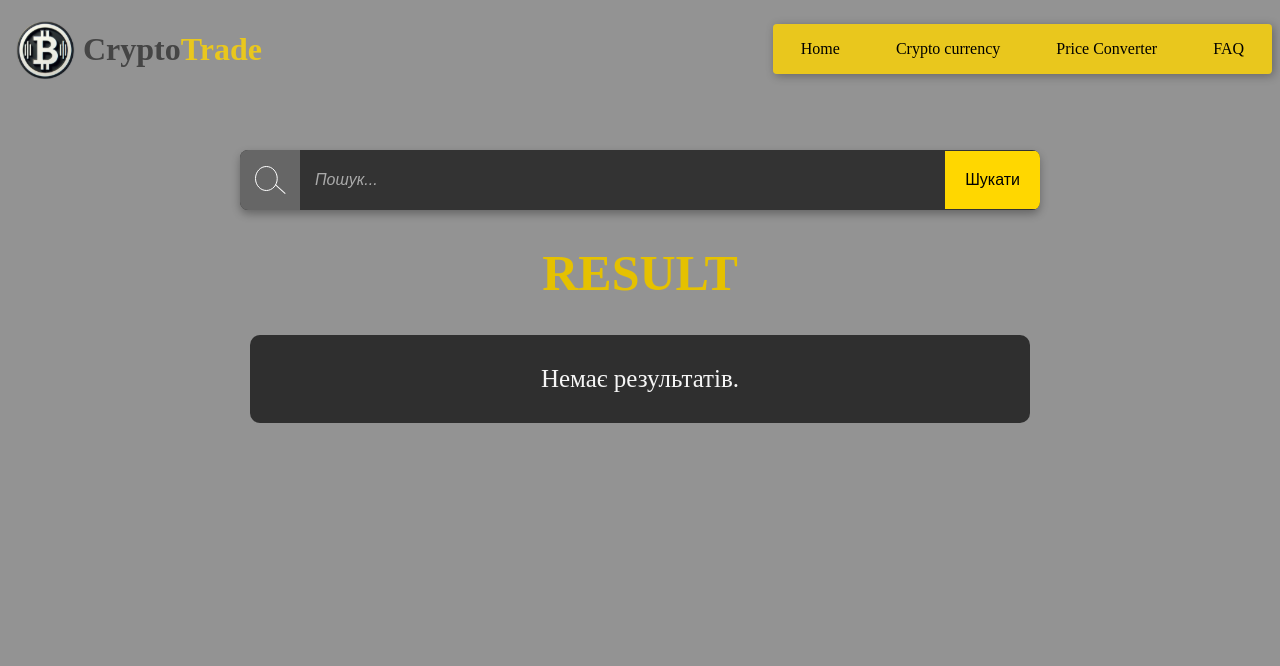
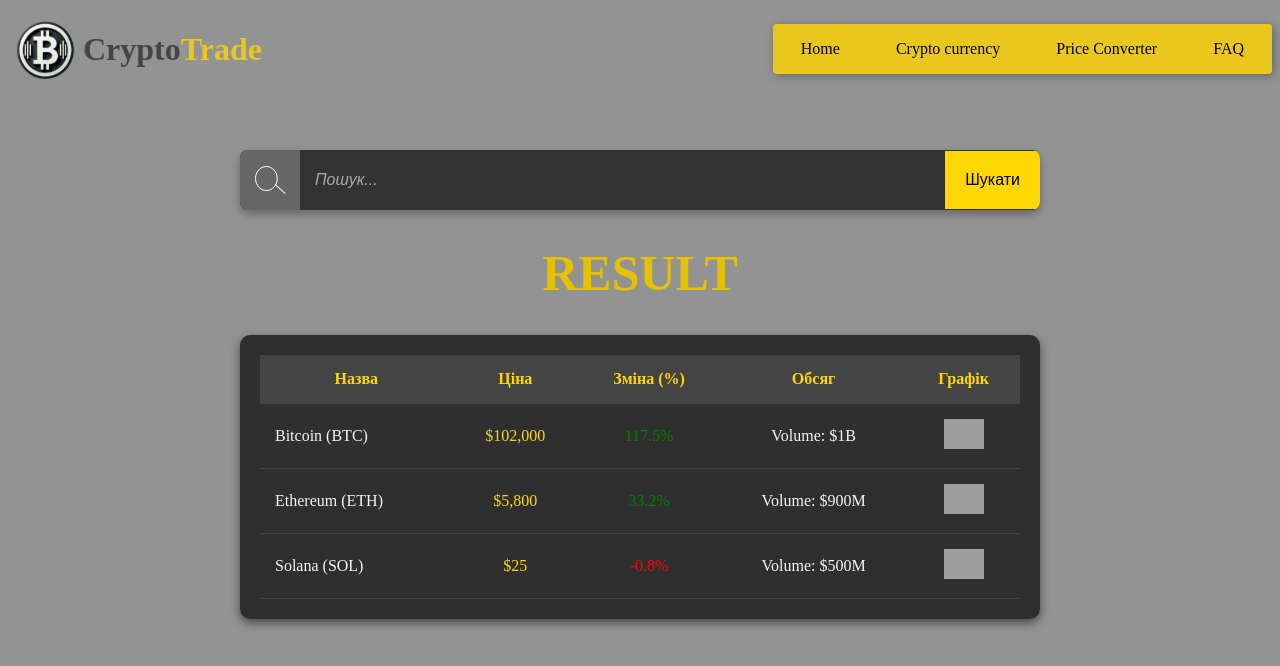
Before and after one commit to xxex1/Course_work_Group1_MIT21, a Vue app: page /crypto-currency in a window 1280 px wide. Shown: the top 666 px of the page. Built offline with nearby package versions, Linux system fonts and the light colour scheme; grey boxes are pictures that could not be loaded.

Commit message:
replacing of result-box to crypto-table

```diff
--- a/src/components/CurrencyPage.vue
+++ b/src/components/CurrencyPage.vue
@@ -11,14 +11,69 @@
       </div>
       <div class="result">
         <h1>RESULT</h1>
-            <div class="result-box">Немає результатів.</div>
+        <div class="crypto-table">
+          <table>
+            <thead>
+              <tr>
+                <th>Назва</th>
+                <th>Ціна</th>
+                <th>Зміна (%)</th>
+                <th>Обсяг</th>
+                <th>Графік</th>
+              </tr>
+            </thead>
+            <tbody>
+              <tr v-for="crypto in cryptos" :key="crypto.name">
+                <td class="crypto-name">{{ crypto.name }}</td>
+                <td class="crypto-price">{{ crypto.price }}</td>
+                <td
+                  :class="[
+                    'crypto-percentage',
+                    crypto.change > 0 ? 'positive' : 'negative'
+                  ]"
+                >
+                  {{ crypto.change }}%
+                </td>
+                <td class="crypto-volume">{{ crypto.volume }}</td>
+                <td class="crypto-chart">
+                  <img :src="crypto.chart" alt="Price Chart" />
+                </td>
+              </tr>
+            </tbody>
+          </table>
+        </div>
       </div>
     </div>
   </main>
 </template>
 
 <script setup>
-  const imageSrc = "../assets/coins1.svg";
+import { reactive } from "vue";
+
+// Дані криптовалют
+const cryptos = reactive([
+  {
+    name: "Bitcoin (BTC)",
+    price: "$102,000",
+    change: 117.5,
+    volume: "Volume: $1B",
+    chart: "../assets/bitcoin_chart.svg",
+  },
+  {
+    name: "Ethereum (ETH)",
+    price: "$5,800",
+    change: 33.2,
+    volume: "Volume: $900M",
+    chart: "../assets/ethereum_chart.svg",
+  },
+  {
+    name: "Solana (SOL)",
+    price: "$25",
+    change: -0.8,
+    volume: "Volume: $500M",
+    chart: "../assets/solana_chart.svg",
+  },
+]);
 </script>
 
 <style scoped>
@@ -30,63 +85,6 @@
   color: #f5f5f5;
 }
 
-  .page-container {
-    display: flex;
-    flex-direction: column;
-    height: 100vh;
-  }
-
-  /* Header */
-  .header {
-    display: flex;
-    justify-content: space-between;
-    align-items: center;
-    padding: 10px 20px;
-    background-color: #2f2f2f;
-  }
-
-  .logo {
-    display: flex;
-    align-items: center;
-  }
-
-  .logo img {
-    width: 40px;
-    height: 40px;
-    margin-right: 10px;
-  }
-
-  .brand {
-    font-size: 24px;
-    font-weight: bold;
-    color: #f5f5f5;
-  }
-
-  .highlight {
-    color: #ffd700;
-  }
-
-  /* Navigation */
-  .nav {
-    display: flex;
-    gap: 15px;
-  }
-
-  .nav-item {
-    text-decoration: none;
-    color: #ffd700;
-    font-weight: bold;
-    padding: 5px 10px;
-    border: 2px solid #ffd700;
-    border-radius: 5px;
-    transition: background-color 0.3s ease;
-  }
-
-  .nav-item:hover {
-    background-color: #ffd700;
-    color: #2f2f2f;
-  }
-
 /* Main Section */
 .main {
   display: flex;
@@ -95,12 +93,12 @@
 }
 
 .search-container {
-    position: absolute; /* Абсолютне позиціонування */
-    top: 150px; /* Відстань від верхнього краю сторінки */
-    left: 50%; /* Центрування по горизонталі */
-    transform: translateX(-50%); /* Вирівнювання по центру */
-    width: 80%; /* Ширина контейнера пошуку */
-    max-width: 800px; /* Максимальна ширина для великих екранів */
+  position: absolute;
+  top: 150px;
+  left: 50%;
+  transform: translateX(-50%);
+  width: 80%;
+  max-width: 800px;
 }
 
 .search-bar {
@@ -154,16 +152,62 @@
   text-align: center;
   color: #e5c100;
   font-size: 25px;
+  margin-top: 20px;
 }
 
-  .result-box {
-    margin: 0 auto;
-    padding: 30px; /* Збільшено внутрішні відступи */
-    background-color: #2f2f2f;
-    border-radius: 10px;
-    max-width: 800px; /* Збільшено максимальну ширину */
-    width: 90%; /* Додано для адаптивності: контейнер займатиме до 90% ширини екрану */
-    color: #f5f5f5;
+/* Crypto Table Styles */
+.crypto-table {
+  margin: 0 auto; /* Центрування таблиці */
+  padding: 20px; /* Внутрішній відступ */
+  background-color: #2f2f2f; /* Фон таблиці */
+  border-radius: 10px; /* Закруглення кутів */
+  max-width: 95%; /* Максимальна ширина в процентах (майже на весь екран) */
+  width: 1200px; /* Фіксована ширина для великих екранів */
+  box-shadow: 0 4px 10px rgba(0, 0, 0, 0.5); /* Тінь для покращеного вигляду */
+  overflow: hidden; /* Відсікання зайвого контенту */
 }
 
+table {
+  width: 100%; /* Таблиця займатиме всю ширину контейнера */
+  border-collapse: collapse; /* Забирає подвійні межі між клітинками */
+}
+
+th, td {
+  padding: 15px; /* Збільшений відступ */
+  text-align: center; /* Вирівнювання тексту */
+  font-size: 16px; /* Розмір шрифту */
+  border-bottom: 1px solid #444; /* Розділювальна лінія */
+}
+
+th {
+  background-color: #444; /* Темний фон для заголовків */
+  color: #ffd700; /* Жовтий текст для заголовків */
+  font-weight: bold;
+}
+
+td {
+  color: #f5f5f5; /* Основний колір тексту */
+}
+
+.crypto-name {
+  text-align: left;
+}
+
+.crypto-price {
+  color: #ffd700;
+}
+
+.crypto-percentage.positive {
+  color: green;
+}
+
+.crypto-percentage.negative {
+  color: red;
+}
+
+.crypto-chart img {
+  width: 50px;
+  height: 30px;
+  object-fit: contain;
+}
 </style>
```
Lines whose indentation alone changed are shown as unchanged.
